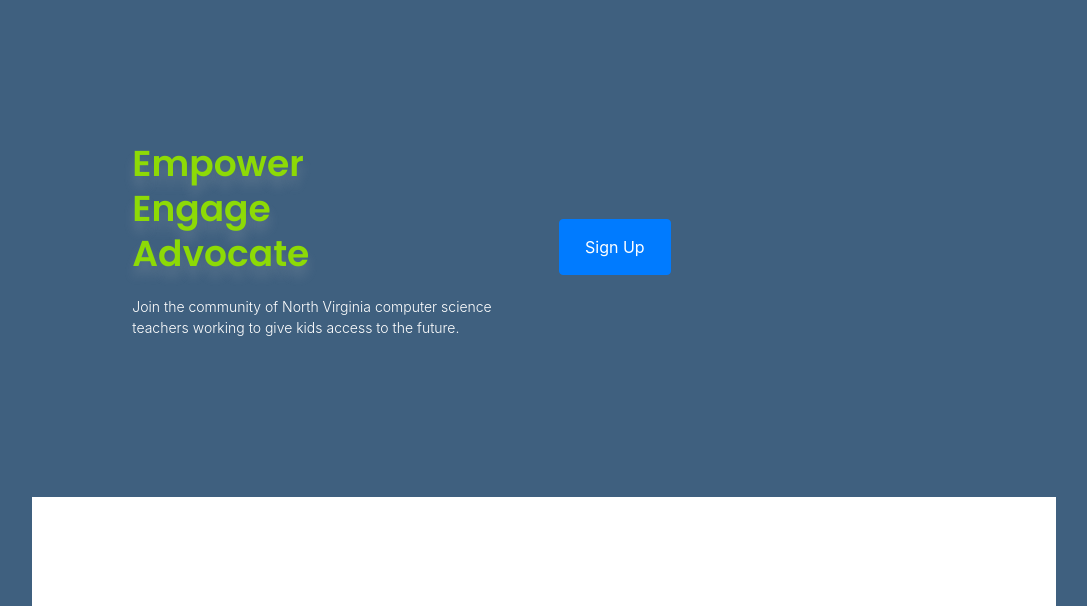
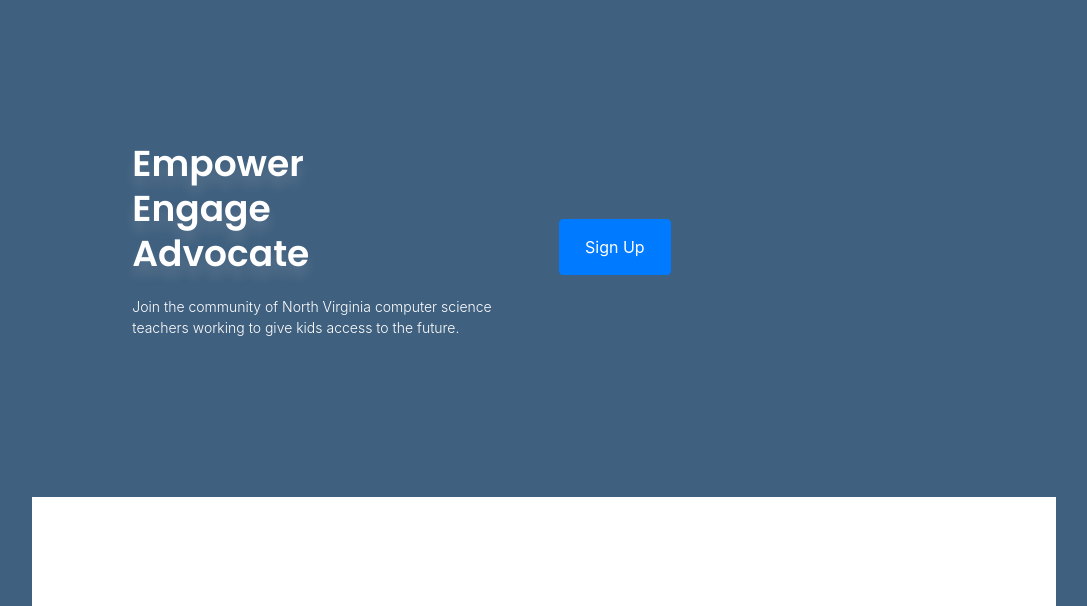
Before and after one commit to dylana62/csta, a plain HTML site: page inmotion-colorlib/inmotion/index.html in a window 1280 px wide. Shown: the part 194-800 px from the top of the page, without its empty margins (96-1183 px from the left). Drawn offline with nearby package versions, Linux system fonts and the light colour scheme.

Commit message:
Change color of call to action

```diff
--- a/inmotion-colorlib/inmotion/css/main.css
+++ b/inmotion-colorlib/inmotion/css/main.css
@@ -2047,7 +2047,7 @@ body {
 .banner-area .banner-content h1 {
   font-weight: 600;
   margin-bottom: 20px;
-  color: #8dda06;
+  color: #ffffff;
   text-shadow: 0px 10px 11px rgba(200, 200, 200, 0.2);
 }
 
```
